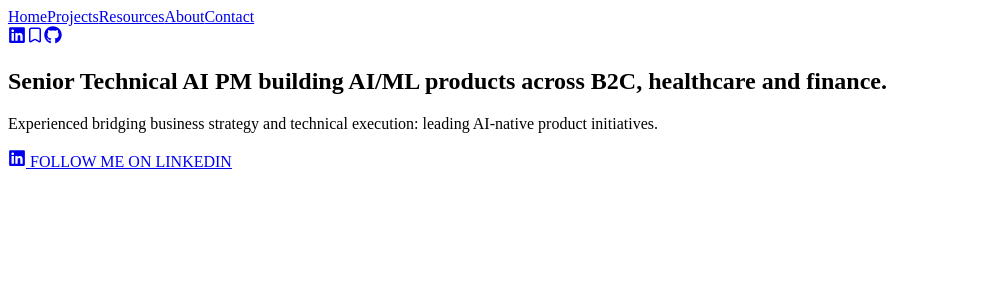
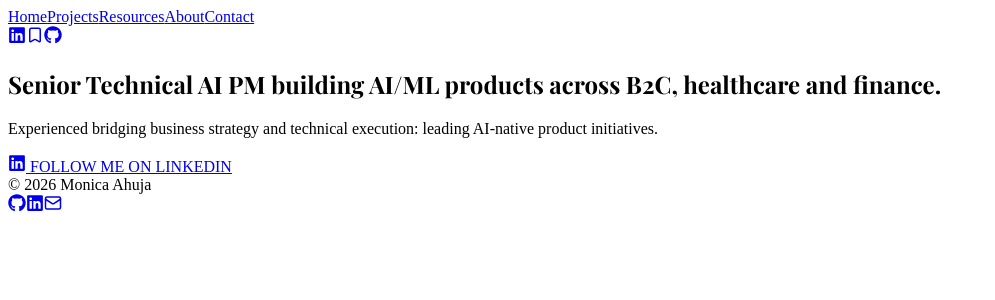
Before and after one commit to buddy2706/mainportfolio, a Next.js app: page / in a window 1280 px wide. Shown: the top 300 px of the page, without its empty margins (0-995 px from the left). Built offline with nearby package versions, Linux system fonts and the light colour scheme; a web font is replaced by a local one.

Commit message:
Resolved layout footer issue

```diff
--- a/src/app/layout.tsx
+++ b/src/app/layout.tsx
@@ -12,7 +12,7 @@ export default function RootLayout({ children }: { children: React.ReactNode })
       <body className="min-h-screen flex flex-col font-sans">
         <Nav />
         <div className="flex-1">{children}</div>
-        <footer />
+        <Footer />
       </body>
     </html>
   )
--- a/src/app/page.tsx
+++ b/src/app/page.tsx
@@ -11,9 +11,11 @@ export default function Home() {
       </div>
 
       <div className="relative z-10 max-w-3xl mx-auto text-center px-6 py-32">
-        <h1 className="font-[var(--font-serif)] text-5xl sm:text-6xl leading-tight text-[var(--ink)]">
-          Senior Technical AI PM building AI/ML products across B2C, healthcare and finance.
-        </h1>
+        <h1 style={{ fontFamily: 'var(--font-serif)' }}
+          className="text-5xl sm:text-6xl leading-tight text-[var(--ink)]"
+        >
+              Senior Technical AI PM building AI/ML products across B2C, healthcare and finance.
+            </h1>
         <p className="mt-8 text-lg text-[var(--muted)] max-w-xl mx-auto">
           Experienced bridging business strategy and technical execution: leading AI-native product initiatives.
         </p>
```
